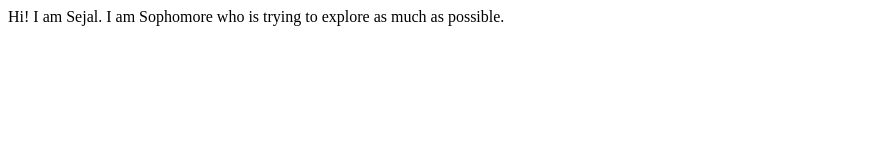
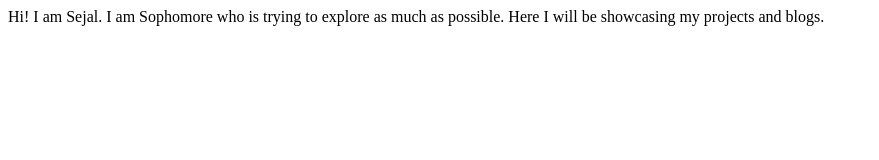
Before and after one commit to Sejaljain06/sejal-jain, a plain HTML site: page index.html in a window 1280 px wide. Shown: the whole page, without its empty margins (0-879 px from the left). Drawn offline with Linux system fonts and the light colour scheme.

Commit message:
updated details

```diff
--- a/index.html
+++ b/index.html
@@ -7,5 +7,6 @@
 </head>
 <body>
     Hi! I am Sejal. I am Sophomore who is trying to explore as much as possible.
+    Here I will be showcasing my projects and blogs.
 </body>
 </html>
```
